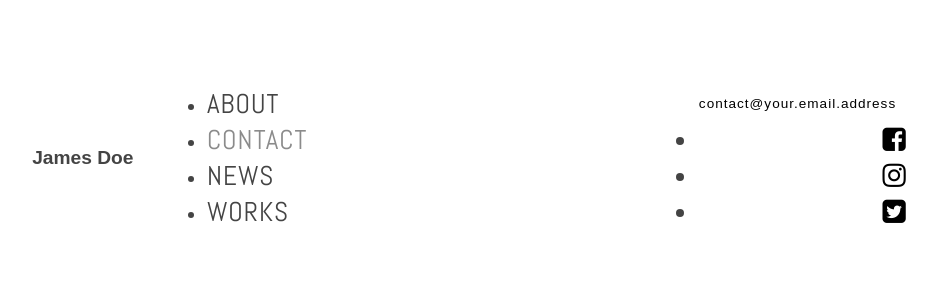
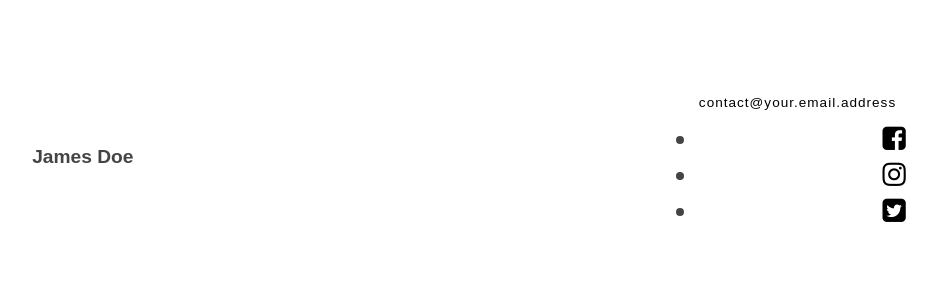
Before and after one commit to dchantzis/jekyll-template-portfolio-a, a Jekyll site: the page built from contact.html, in a window 1280 px wide. Shown: the top 300 px of the page, without its empty margins (171-1108 px from the left). Built offline with Jekyll 4.4.1, drawn with Linux system fonts in a browser that asks for light colours; nearby versions of some CDN libraries; some web fonts are replaced.

Commit message:
debugging test

```diff
--- a/_includes/header.html
+++ b/_includes/header.html
@@ -4,7 +4,7 @@
     <input type="checkbox" class="mobile-nav-toggle-box" name="mobile-nav-toggle" id="mobileNavToggle">
     <div class="nav-container" data-state="hidden">
       <nav class="nav-xs-s-main pad-t pad-b-1-2">
-        {% include navigation.html navType=xs-s %}
+
       </nav>
     </div>
     <label for="mobileNavToggle" class="mobile-nav-toggle-label show-on-scroll-mobile brand-highlight mega pad-t">
@@ -20,7 +20,6 @@
 
       <div class="unit [ m-1-2 l-2-5 ] unit-xs-hidden unit-s-hidden">
         <nav class="nav nav-m-l-xl-main">
-          {% include navigation.html navType=m-l-xl %}
         </nav>
       </div>
 
--- a/_includes/navigation.html
+++ b/_includes/navigation.html
@@ -1,6 +1,6 @@
-
+{% assign site-pages = site.pages | sort:"weight"  %}
 <ul class="{% if 'm-l-xl' == include.navType %}list-group--inline{% else %}list-group brand-highlight{% endif %} push-0 ">
-  {% for site-page in site.pages %}
+  {% for site-page in site-pages %}
     {% if site-page.url contains "page2" %}{% continue %}{% endif %}
     {% if true == site-page.includeInNavigation %}
       <li class="list-group__item {% if 'xs-s' == include.navType %}pad-t-1-4 pad-b-1-2{% endif %}">
```
